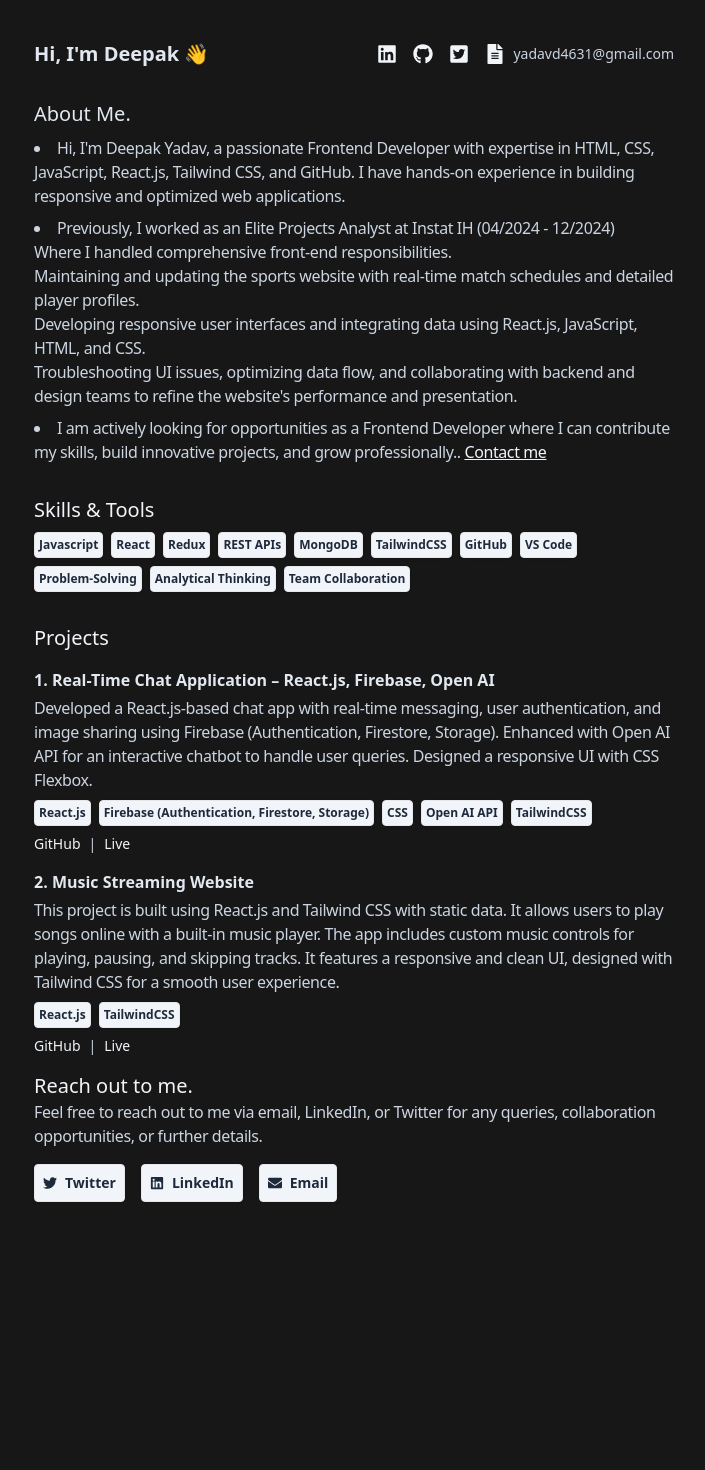
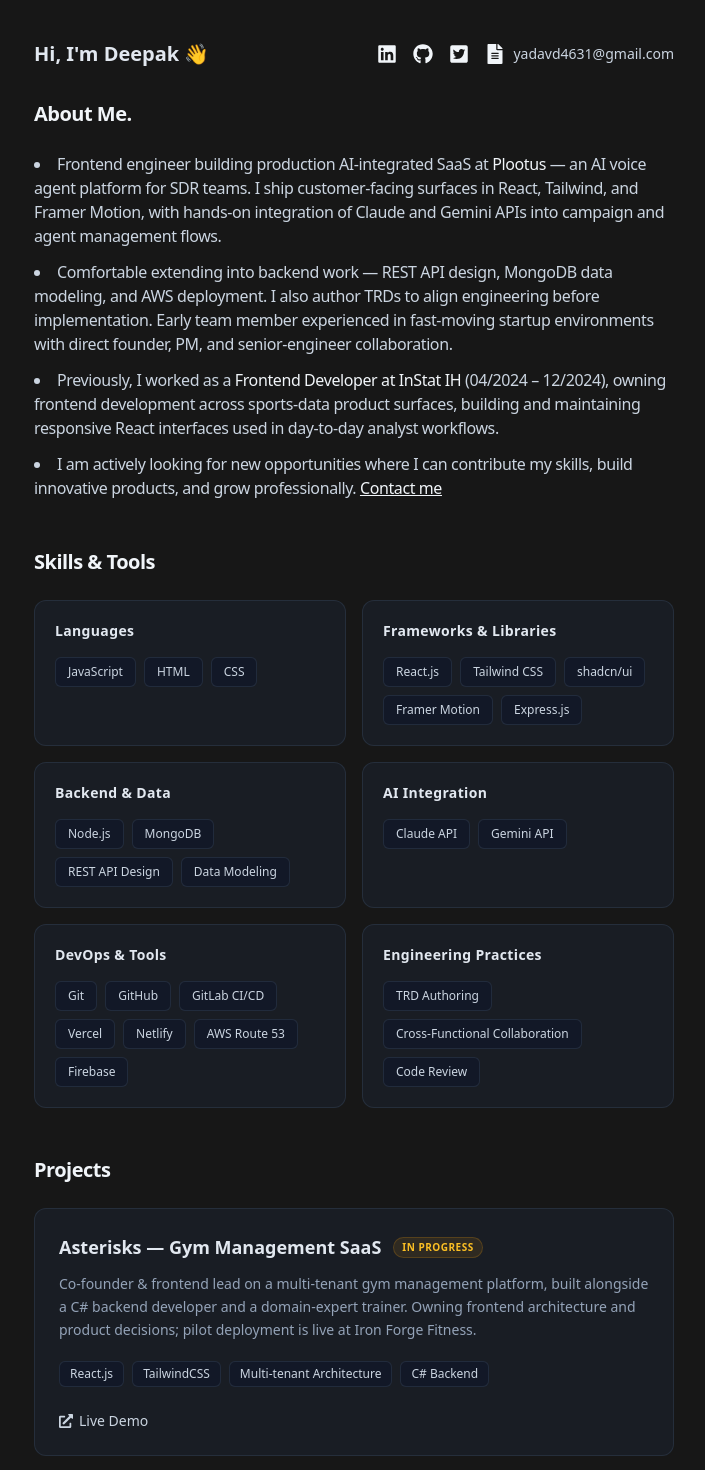
Before and after one commit to yadavd4631/portfoliod, a Next.js app: page / in a window 1280 px wide. Shown: the top 1470 px of the page, without its empty margins (286-991 px from the left). Before the commit the page ends 1218 px from the top, so only its background shows below. Built offline with nearby package versions, Linux system fonts and the light colour scheme.

Commit message:
refactor: update professional bio, modernize contact UI, and refresh projects list

```diff
--- a/components/Contact.tsx
+++ b/components/Contact.tsx
@@ -6,17 +6,17 @@
 const contactMethods = [
   {
     href: 'https://x.com/yadavd4631',
-    icon: <FaTwitter />,
+    icon: <FaTwitter size={18} />,
     label: 'Twitter',
   },
   {
     href: 'https://www.linkedin.com/in/yadavd4631',
-    icon: <FaLinkedin />,
+    icon: <FaLinkedin size={18} />,
     label: 'LinkedIn',
   },
   {
     href: 'mailto:yadavd4631@gmail.com',
-    icon: <FaEnvelope />,
+    icon: <FaEnvelope size={18} />,
     label: 'Email',
   },
 ];
@@ -24,32 +24,33 @@
 export default function Contact() {
   return (
     <motion.div
-      className="mx-auto max-w-2xl md:px-4 px-8 mt-8]"
+      className="mx-auto max-w-2xl md:px-4 px-8 mt-12 mb-24"
       initial={{ filter: 'blur(10px)' }}
       animate={{ filter: 'blur(0px)' }}
       transition={{ duration: 0.3 }}
     >
-      <h2 className="text-xl text-slate-100">Reach out to me.</h2>
-      <p className="text-base tracking-tight">
+      <h2 className="text-xl text-slate-100 mb-3 font-semibold tracking-tight">Reach out to me.</h2>
+      <p className="text-slate-400 leading-relaxed text-sm">
         Feel free to reach out to me via email, LinkedIn, or Twitter for any
         queries, collaboration opportunities, or further details.
       </p>
-      <div className="mt-4 mb-4">
-        <div className="mt-4 flex flex-wrap gap-4">
+
+      <div className="mt-6 flex flex-wrap gap-4">
         {contactMethods.map((method, index) => (
           <Link legacyBehavior key={index} href={method.href} passHref>
             <a
-                className="bg-slate-100 text-slate-800 p-2 border rounded shadow text-sm font-semibold flex items-center"
+              className="group flex items-center gap-2.5 bg-slate-800/40 border border-slate-700/50 text-slate-300 px-4 py-2.5 rounded-lg text-sm font-medium hover:bg-slate-700/50 hover:text-white transition-all duration-300"
               target="_blank"
               rel="noopener noreferrer"
             >
+              <span className="text-slate-400 group-hover:text-blue-400 transition-colors">
                 {method.icon}
-                <span className="ml-2">{method.label}</span>
+              </span>
+              <span>{method.label}</span>
             </a>
           </Link>
         ))}
       </div>
-      </div>
     </motion.div>
   );
 }
--- a/components/Projects.tsx
+++ b/components/Projects.tsx
@@ -1,81 +1,88 @@
 'use client';
 import { motion } from 'framer-motion';
+import { FaGithub, FaExternalLinkAlt } from 'react-icons/fa';
 
 const projects = [
   {
-    title: "Real-Time Chat Application – React.js, Firebase, Open AI",
+    title: "Asterisks — Gym Management SaaS",
     description:
-      "Developed a React.js-based chat app with real-time messaging, user authentication, and image sharing using Firebase (Authentication, Firestore, Storage). Enhanced with Open AI API for an interactive chatbot to handle user queries. Designed a responsive UI with CSS Flexbox.",
-
-    tech: [
-      "React.js",
-      "Firebase (Authentication, Firestore, Storage)",
-      "CSS",
-      "Open AI API",
-      "TailwindCSS",
-    ],
-    github: "https://github.com/yadavd4631/chat-app",
-    live: "https://github.com/yadavd4631/Chatapp",
-  },
-  {
-    title: "Music Streaming Website",
-    description:
-      "This project is built using React.js and Tailwind CSS with static data. It allows users to play songs online with a built-in music player. The app includes custom music controls for playing, pausing, and skipping tracks. It features a responsive and clean UI, designed with Tailwind CSS for a smooth user experience.",
-    tech: ["React.js", "TailwindCSS"],
-    github: "https://github.com/yadavd4631/Spotify-Clone",
-    live: "https://musicspotifyclone.vercel.app/",
+      "Co-founder & frontend lead on a multi-tenant gym management platform, built alongside a C# backend developer and a domain-expert trainer. Owning frontend architecture and product decisions; pilot deployment is live at Iron Forge Fitness.",
+    tech: ["React.js", "TailwindCSS", "Multi-tenant Architecture", "C# Backend"],
+    github: null,
+    live: "https://www.asterisks.app/",
+    badge: "In Progress",
   },
 ];
 
 export default function Projects() {
   return (
     <motion.div
-      className="mx-auto max-w-2xl md:px-4 px-8 mt-8"
+      className="mx-auto max-w-2xl md:px-4 px-8 mt-12"
       initial={{ filter: 'blur(10px)' }}
       animate={{ filter: 'blur(0px)' }}
       transition={{ duration: 0.3 }}
     >
-      <h2 className="text-xl text-slate-100">Projects</h2>
-      <div>
+      <h2 className="text-xl text-slate-100 mb-6 font-semibold tracking-tight">Projects</h2>
+
+      <div className="flex flex-col gap-6">
         {projects.map((project, index) => (
-          <div key={index} className=" my-4 rounded-lg ">
-            <h2 className="text-base font-semibold text-slate-200">
-              {index + 1}. {project.title}
-            </h2>
-            <p className="text-slate-300 mt-1 text-base tracking-tight">
-              {project.description || 'No description available.'}
+          <div
+            key={index}
+            className="group relative bg-slate-800/40 border border-slate-700/50 rounded-xl p-6 hover:bg-slate-800/60 transition-all duration-300"
+          >
+            {/* Title & Badge */}
+            <div className="flex flex-wrap items-center gap-3 mb-3">
+              <h3 className="text-lg font-semibold text-slate-200 group-hover:text-blue-400 transition-colors">
+                {project.title}
+              </h3>
+              {project.badge && (
+                <span className="text-[10px] uppercase tracking-wider bg-amber-500/10 text-amber-400 border border-amber-500/20 px-2 py-0.5 rounded-full font-semibold">
+                  {project.badge}
+                </span>
+              )}
+            </div>
+
+            {/* Description */}
+            <p className="text-slate-400 leading-relaxed text-sm mb-5">
+              {project.description}
             </p>
-            <div className="mt-2">
-              <div className="flex flex-wrap gap-2 mt-1">
+
+            {/* Tech Stack */}
+            <div className="flex flex-wrap gap-2 mb-6">
               {project.tech.map((tech, techIndex) => (
-                  <div
+                <span
                   key={techIndex}
-                    className="bg-slate-100 text-slate-800 p-1 border rounded shadow text-xs font-semibold"
+                  className="bg-slate-900/60 text-slate-300 px-2.5 py-1 rounded-md text-xs font-medium border border-slate-700/50"
                 >
                   {tech}
-                  </div>
+                </span>
               ))}
             </div>
-            </div>
-            <div className="mt-2 text-sm">
+
+            {/* Links */}
+            <div className="flex items-center gap-4 text-sm font-medium mt-1">
+              {project.github && (
                 <a
                   href={project.github}
-                className="text-slate-100 hover:underline"
+                  className="flex items-center gap-1.5 text-slate-300 hover:text-white transition-colors"
                   target="_blank"
                   rel="noopener noreferrer"
                 >
-                GitHub
+                  <FaGithub size={16} />
+                  <span>GitHub</span>
                 </a>
-              <span className="mx-2">|</span>
+              )}
+              {project.live && (
                 <a
                   href={project.live}
-                className="text-slate-100 hover:underline"
+                  className="flex items-center gap-1.5 text-slate-300 hover:text-blue-400 transition-colors"
                   target="_blank"
                   rel="noopener noreferrer"
                 >
-                Live
+                  <FaExternalLinkAlt size={14} />
+                  <span>Live Demo</span>
                 </a>
-
+              )}
             </div>
           </div>
         ))}
--- a/components/Skills.tsx
+++ b/components/Skills.tsx
@@ -1,36 +1,60 @@
 'use client';
-
 import { motion } from 'framer-motion';
 
+const skillGroups = [
+  {
+    category: "Languages",
+    skills: ["JavaScript", "HTML", "CSS"],
+  },
+  {
+    category: "Frameworks & Libraries",
+    skills: ["React.js", "Tailwind CSS", "shadcn/ui", "Framer Motion", "Express.js"],
+  },
+  {
+    category: "Backend & Data",
+    skills: ["Node.js", "MongoDB", "REST API Design", "Data Modeling"],
+  },
+  {
+    category: "AI Integration",
+    skills: ["Claude API", "Gemini API"],
+  },
+  {
+    category: "DevOps & Tools",
+    skills: ["Git", "GitHub", "GitLab CI/CD", "Vercel", "Netlify", "AWS Route 53", "Firebase"],
+  },
+  {
+    category: "Engineering Practices",
+    skills: ["TRD Authoring", "Cross-Functional Collaboration", "Code Review"],
+  },
+];
+
 export default function Skills() {
-  const skills = [
-    { skill: "Javascript" },
-    { skill: "React" },
-    { skill: "Redux" },
-    { skill: "REST APIs" },
-    { skill: "MongoDB" },
-    { skill: "TailwindCSS" },
-    { skill: "GitHub" },
-    { skill: "VS Code" },
-    { skill: "Problem-Solving" },
-    { skill: "Analytical Thinking" },
-    { skill: "Team Collaboration" },
-  ];
   return (
     <motion.div
-    className="mx-auto max-w-2xl md:px-4 px-8 mt-8"
-    initial={{ filter: 'blur(10px)' }}
-    animate={{ filter: 'blur(0px)' }}
-    transition={{ duration: 0.3 }}
-  >
-      <h2 className="text-xl text-slate-100">Skills & Tools</h2>
-      <div className="flex flex-wrap gap-2 mt-2 max-w-2xl">
-        {skills.map((skill) => (
+      className="mx-auto max-w-2xl md:px-4 px-8 mt-12"
+      initial={{ filter: 'blur(10px)' }}
+      animate={{ filter: 'blur(0px)' }}
+      transition={{ duration: 0.3 }}
+    >
+      <h2 className="text-xl text-slate-100 mb-6 font-semibold tracking-tight">Skills &amp; Tools</h2>
+
+      <div className="grid grid-cols-1 md:grid-cols-2 gap-4">
+        {skillGroups.map((group) => (
           <div
-            key={skill.skill}
-            className="bg-slate-100 text-slate-800 p-1 border rounded shadow text-xs font-semibold"
+            key={group.category}
+            className="bg-slate-800/40 border border-slate-700/50 rounded-xl p-5 hover:bg-slate-800/60 transition-colors duration-300"
           >
-            {skill.skill}
+            <h3 className="text-sm font-semibold text-slate-200 mb-4 tracking-wide">{group.category}</h3>
+            <div className="flex flex-wrap gap-2">
+              {group.skills.map((skill) => (
+                <span
+                  key={skill}
+                  className="bg-slate-900/60 text-slate-300 px-3 py-1.5 rounded-md text-xs font-medium border border-slate-700/50 hover:text-white hover:bg-slate-700/50 transition-all cursor-default"
+                >
+                  {skill}
+                </span>
+              ))}
+            </div>
           </div>
         ))}
       </div>
--- a/components/about-section.tsx
+++ b/components/about-section.tsx
@@ -25,7 +25,7 @@
   },
   {
     name: "Resume",
-    url: "https://drive.google.com/file/d/15AHWogx74abj0ySQ1ym-OAMwqGflsMzu/view?usp=drive_link",
+    url: "https://drive.google.com/file/d/10jxbcwCZwRP8x1yDInqVzLbVi0L9bkv0/view?usp=sharing",
     icon: FaFileAlt,
   },
 ];
@@ -79,33 +79,34 @@
       </div>
 
       <div className="mt-8 flex flex-col ">
-        <h2 className="text-xl text-slate-200">About Me.</h2>
-        <ul className="mt-2 flex flex-col gap-2 list-disc list-inside text-base tracking-tight">
+        <h2 className="text-xl text-slate-100 mb-4 font-semibold tracking-tight">About Me.</h2>
+        <ul className="mt-2 flex flex-col gap-3 list-disc list-inside text-base tracking-tight text-slate-300">
           <li>
-            Hi, I'm Deepak Yadav, a passionate Frontend Developer with expertise
-            in HTML, CSS, JavaScript, React.js, Tailwind CSS, and GitHub. I have
-            hands-on experience in building responsive and optimized web
-            applications.
+            Frontend engineer building production AI-integrated SaaS at{" "}
+            <span className="text-slate-100 font-medium">Plootus</span> — an AI
+            voice agent platform for SDR teams. I ship customer-facing surfaces
+            in React, Tailwind, and Framer Motion, with hands-on integration of
+            Claude and Gemini APIs into campaign and agent management flows.
           </li>
           <li>
-            Previously, I worked as an Elite Projects Analyst at Instat IH
-            (04/2024 - 12/2024)
-            <br />
-            Where I handled comprehensive front-end responsibilities.
-            <br />
-            Maintaining and updating the sports website with real-time match
-            schedules and detailed player profiles.
-            <br />
-            Developing responsive user interfaces and integrating data using
-            React.js, JavaScript, HTML, and CSS. <br />
-            Troubleshooting UI issues, optimizing data flow, and collaborating
-            with backend and design teams to refine the website's performance
-            and presentation.
+            Comfortable extending into backend work — REST API design, MongoDB
+            data modeling, and AWS deployment. I also author TRDs to align
+            engineering before implementation. Early team member experienced in
+            fast-moving startup environments with direct founder, PM, and
+            senior-engineer collaboration.
           </li>
           <li>
-            I am actively looking for opportunities as a Frontend Developer
-            where I can contribute my skills, build innovative projects, and
-            grow professionally..{" "}
+            Previously, I worked as a{" "}
+            <span className="text-slate-100 font-medium">
+              Frontend Developer at InStat IH
+            </span>{" "}
+            (04/2024 – 12/2024), owning frontend development across sports-data
+            product surfaces, building and maintaining responsive React
+            interfaces used in day-to-day analyst workflows.
+          </li>
+          <li>
+            I am actively looking for new opportunities where I can contribute
+            my skills, build innovative products, and grow professionally.{" "}
             <a
               href="mailto:yadavd4631@gmail.com"
               className="text-slate-100 hover:text-blue-300 underline"
```
Also changed, not shown: 1 other file (tests, documents, lock files or other folders). Lines whose indentation alone changed are shown as unchanged.
